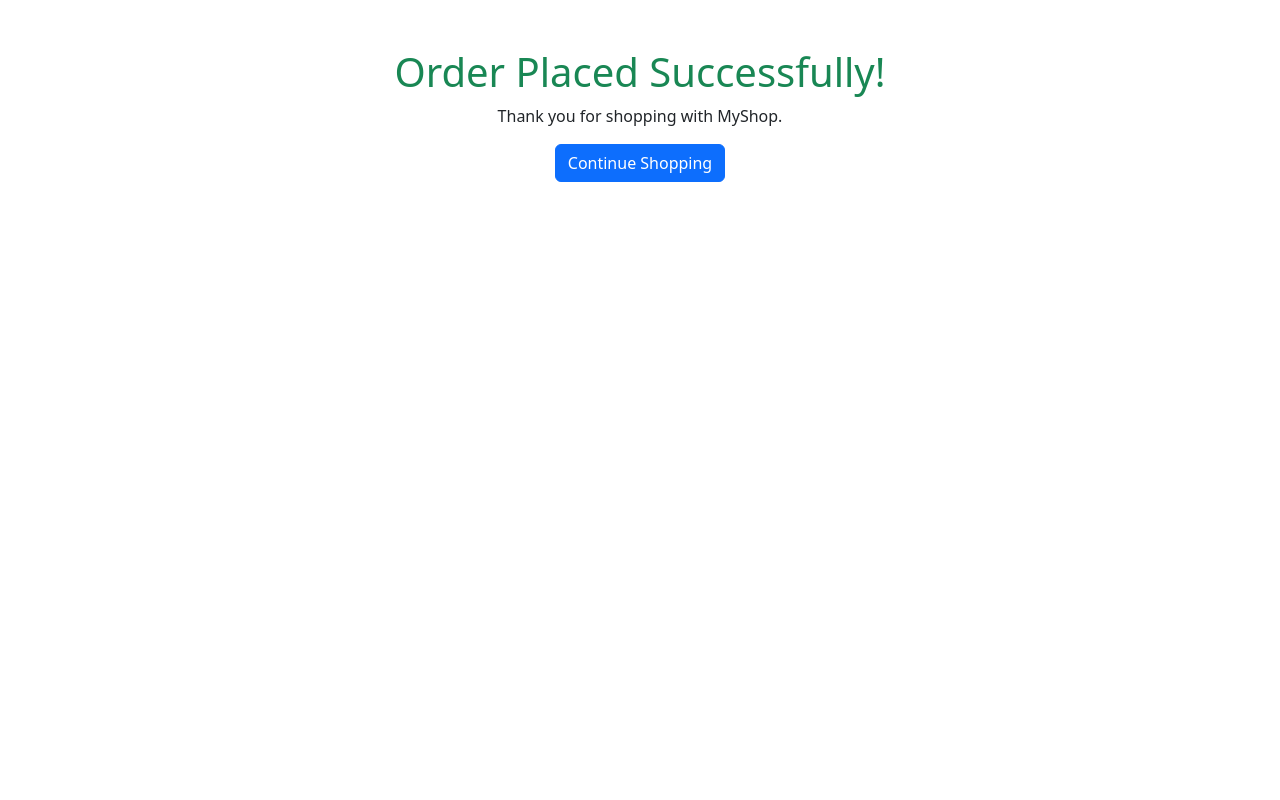
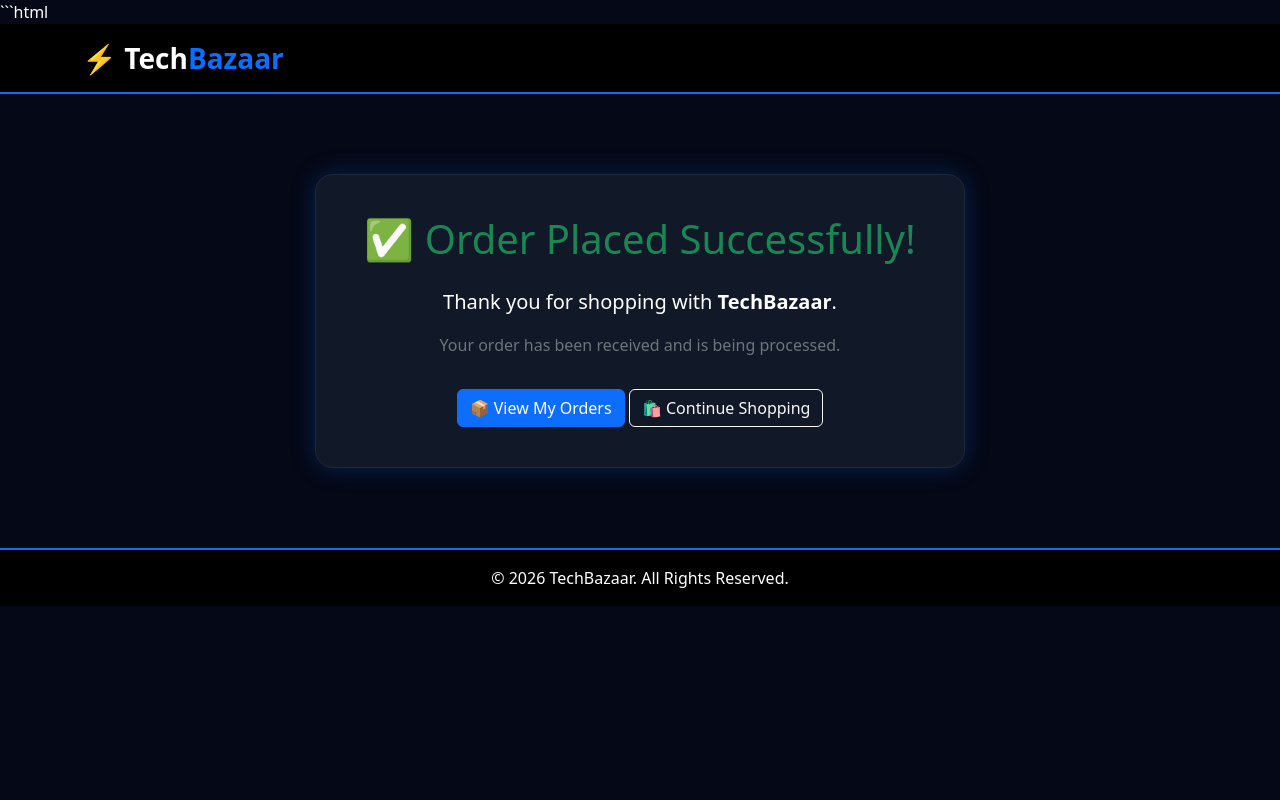
Before and after one commit to sarthak14-coder/TechBazaar, a Django app: template store/templates/store/order_success.html in a window 1280 px wide. Run offline with Django 5.2, Linux system fonts and the light colour scheme; the template is opened without the code that fills it, so the values that code supplies are empty.

Commit message:
Added dark theme order success page

````diff
--- a/store/templates/store/order_success.html
+++ b/store/templates/store/order_success.html
@@ -1,20 +1,87 @@
+```html
 <!DOCTYPE html>
 <html lang="en">
 <head>
     <meta charset="UTF-8">
     <meta name="viewport" content="width=device-width, initial-scale=1.0">
-    <title>Order Success</title>
+    <title>Order Placed | TechBazaar</title>
+
     <link href="https://cdn.jsdelivr.net/npm/bootstrap@5.3.7/dist/css/bootstrap.min.css" rel="stylesheet">
+
+    <style>
+
+    body{
+        background:#050816;
+        color:white;
+    }
+
+    .navbar{
+        background:#000 !important;
+        border-bottom:2px solid #0d6efd;
+    }
+
+    .success-card{
+        background:#111827;
+        border:1px solid #1e293b;
+        border-radius:18px;
+        box-shadow:0 0 25px rgba(13,110,253,.25);
+        padding:40px;
+        max-width:650px;
+        margin:auto;
+        margin-top:80px;
+        text-align:center;
+    }
+
+    footer{
+        background:#000;
+        border-top:2px solid #0d6efd;
+        margin-top:80px;
+    }
+
+    </style>
+
 </head>
 <body>
-    <div class="container text-center mt-5">
 
-    <h1 class="text-success">Order Placed Successfully!</h1>
+<nav class="navbar navbar-dark">
+<div class="container">
+<a class="navbar-brand fw-bold fs-3" href="/">
+⚡ Tech<span class="text-primary">Bazaar</span>
+</a>
+</div>
+</nav>
 
-    <p>Thank you for shopping with MyShop.</p>
+<div class="container">
 
-    <a href="/" class="btn btn-primary">Continue Shopping</a>
+<div class="success-card">
+
+<h1 class="text-success mb-4">
+✅ Order Placed Successfully!
+</h1>
+
+<p class="fs-5">
+Thank you for shopping with <strong>TechBazaar</strong>.
+</p>
+
+<p class="text-secondary">
+Your order has been received and is being processed.
+</p>
+
+<a href="{% url 'orders' %}" class="btn btn-primary mt-3">
+📦 View My Orders
+</a>
+
+<a href="{% url 'home' %}" class="btn btn-outline-light mt-3">
+🛍 Continue Shopping
+</a>
 
 </div>
+
+</div>
+
+<footer class="text-center text-white p-3">
+&copy; 2026 TechBazaar. All Rights Reserved.
+</footer>
+
 </body>
 </html>
````
